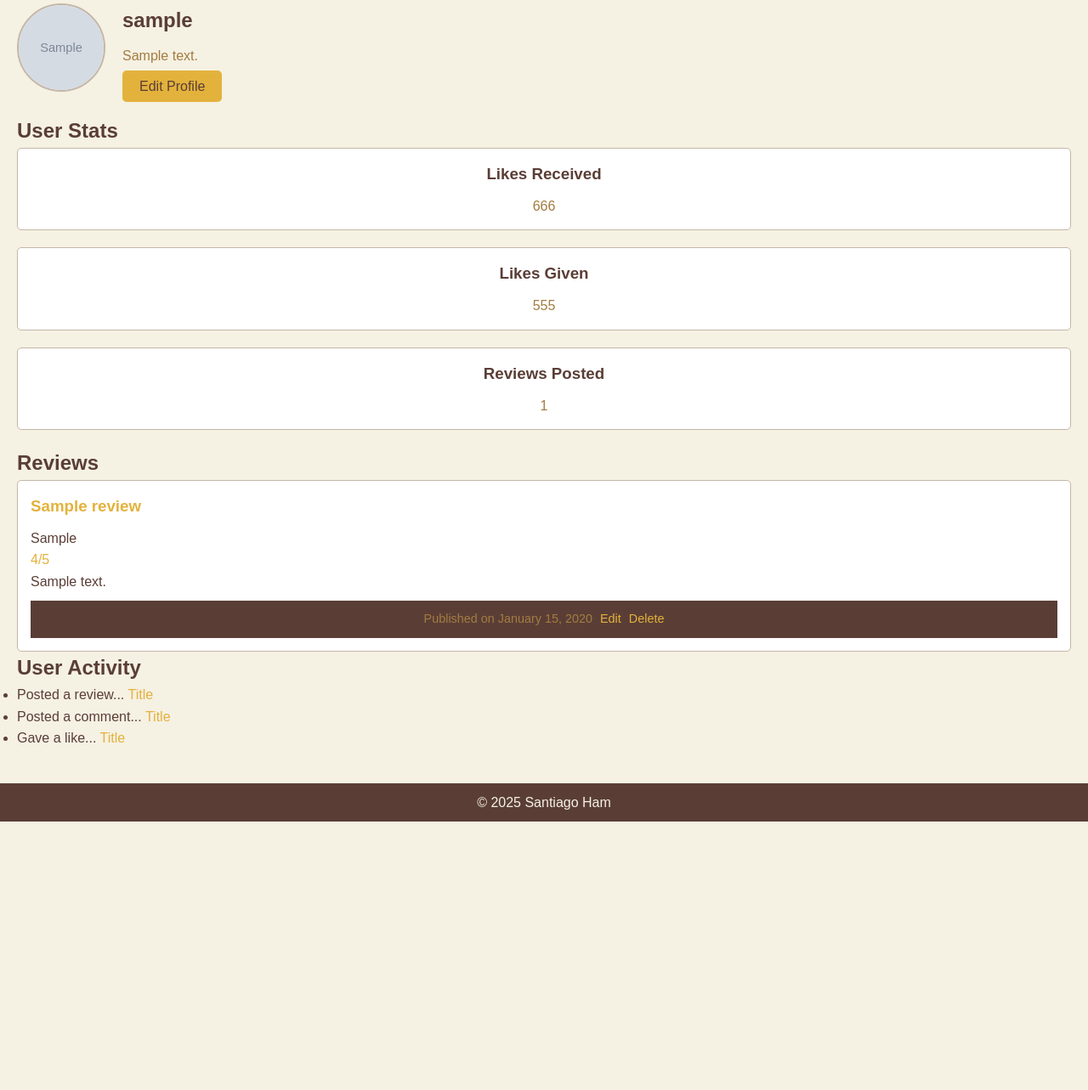
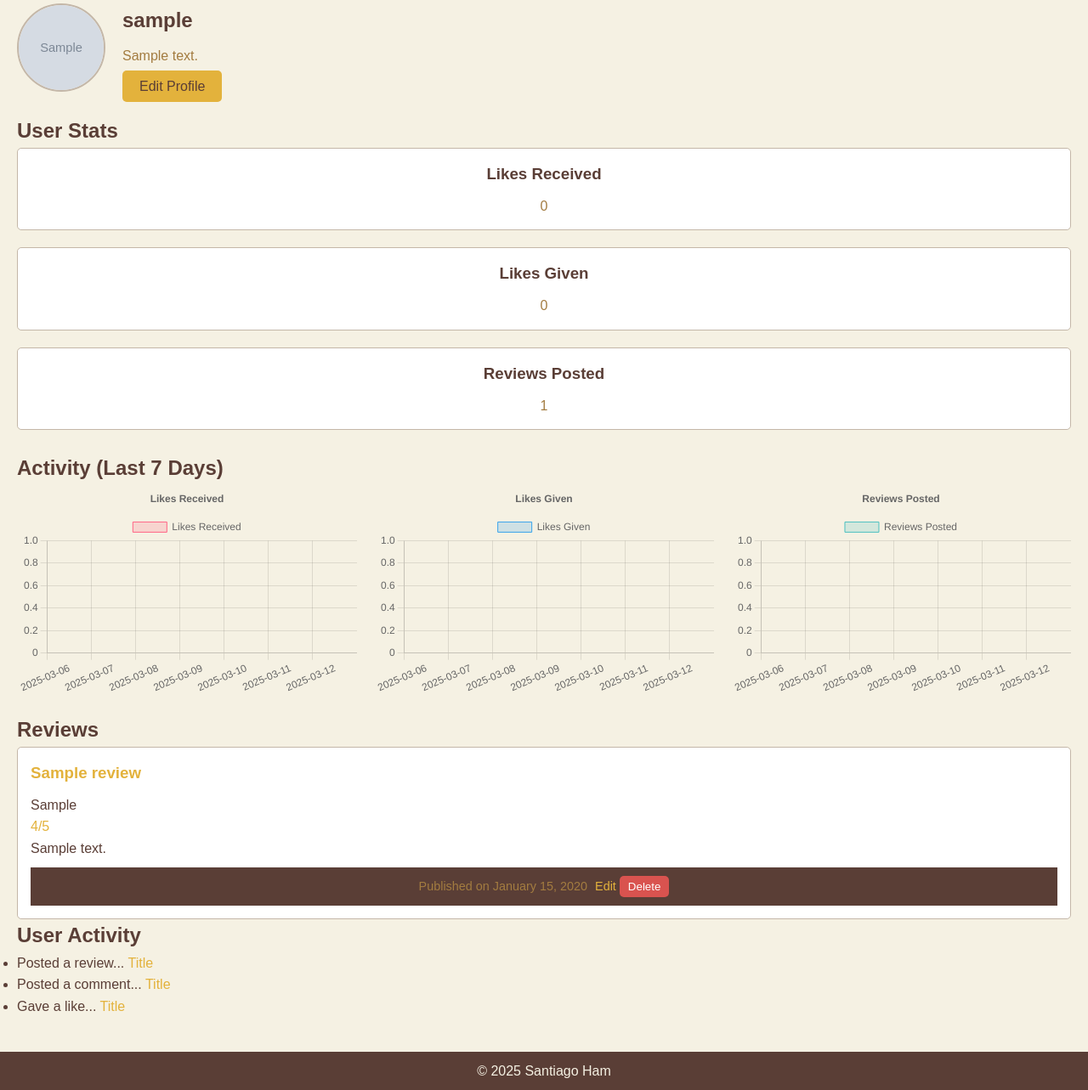
Before and after one commit to Mercutio3/mediaforum-project, a PHP site: page /profile.php in a window 1280 px wide. Shown: the part 113-1396 px from the top of the page at 85% size. Before the commit the page ends 1080 px from the top, so only its background shows below. Run offline with PHP 8.4, Linux system fonts and the light colour scheme; the visitor is signed in with stand-in values (Sample User, id 1); tables that the repository leaves empty or names only in its code hold one stand-in row (values such as "Sample post"); grey boxes marked "Sample" are stand-in pictures.

Commit message:
Fixed notif. filters. Added ability to delete review.

```diff
--- a/css/profile.css
+++ b/css/profile.css
@@ -134,3 +134,46 @@
     text-decoration: underline;
     color: #D49C2E;
 }
+
+.stats-charts {
+    display: flex;
+    flex-wrap: wrap;
+    gap: 20px;
+    justify-content: space-between;
+}
+
+.stat-chart-div {
+    flex: 1 1 calc(33.33% - 20px);
+    min-width: 250px;
+    max-width: 100%;
+    height: 250px;
+}
+
+@media(max-width: 768px) {
+    .chart-container {
+        flex: 1 1 100%;
+    }
+}
+
+#likesReceivedChart, #likesGivenChart, #reviewsPostedChart {
+    width: 100% !important;
+    height: 100% !important;
+}
+
+.delete-review {
+    background: #D9534F;
+    color: #FFF;
+    padding: 5px 10px;
+    border: none;
+    border-radius: 5px;
+    cursor: pointer;
+    transition: background 0.3s ease;
+}
+
+#delete-review:hover {
+    background: #C0302C;
+}
+
+#delete-review:active {
+    background: #FF6B6B;
+}
--- /dev/null
+++ b/javascript/profile.js
@@ -0,0 +1,133 @@
+document.addEventListener("DOMContentLoaded", function () {
+    const reviewGrid = document.querySelector(".profile-reviews-grid");
+    console.log("Stats: ", userStats);
+    async function deleteReview(reviewId){
+        try {
+            const response = await fetch("../php/review-delete.php", {
+                method: "POST",
+                headers: {
+                    "Content-Type": "application/json",
+                },
+                body: JSON.stringify({
+                    review_id: reviewId,
+                }),
+            });
+            const data = await response.json();
+
+            if(data.success) {
+                const reviewElement = document.querySelector(`.profile-review-card[data-id="${reviewId}"]`);
+                if(reviewElement) {
+                    reviewElement.remove();
+                }
+            } else {
+                alert(data.message || "Failed to delete.");
+            }
+        } catch (error) {
+            console.error("Couldn't delete review: ", error);
+            alert("Error. Try again.");
+        }
+    }
+
+    reviewGrid.addEventListener("click", function (event) {
+        if(event.target.classList.contains("delete-review")) {
+            const reviewElement = event.target.closest(".profile-review-card");
+            const reviewId = parseInt(reviewElement.getAttribute("data-id"));
+
+            if(confirm("Are you sure you want to delete this?")) {
+                deleteReview(reviewId);
+            }
+        }
+    })
+
+    function generateLabels() {
+        const labels = [];
+        for(let i = 6; i >= 0; i--) {
+            const date = new Date();
+            date.setDate(date.getDate() - i);
+            labels.push(date.toISOString().split("T")[0]);
+        }
+        return labels;
+    }
+
+    function mapDataToLabels(data, labels) {
+        const counts = new Array(labels.length).fill(0);
+        data.forEach(entry => {
+            const index = labels.indexOf(entry.date);
+            if(index !== -1){
+                counts[index] = entry.likes_received || entry.likes_given || entry.reviews_posted;
+            }
+        });
+        return counts;
+    }
+
+    const labels = generateLabels();
+    const likesReceivedData = {
+        labels: labels,
+        datasets: [{
+            label: "Likes Received",
+            data: mapDataToLabels(userStats.likesReceived, labels),
+            backgroundColor: "rgba(255, 99, 132, 0.2)",
+            borderColor: "rgba(255, 99, 132, 1)",
+            borderWidth: 1
+        }]
+    };
+
+    const likesGivenData = {
+        labels: labels,
+        datasets: [{
+            label: "Likes Given",
+            data: mapDataToLabels(userStats.likesGiven, labels),
+            backgroundColor: "rgba(54, 162, 235, 0.2)",
+            borderColor: "rgba(54, 162, 235, 1)",
+            borderWidth: 1
+        }]
+    };
+
+    const reviewsPostedData = {
+        labels: labels,
+        datasets: [{
+            label: "Reviews Posted",
+            data: mapDataToLabels(userStats.reviewsPosted, labels),
+            backgroundColor: "rgba(75, 192, 192, 0.2)",
+            borderColor: "rgba(75, 192, 192, 1)",
+            borderWidth: 1
+        }]
+    };
+
+    createChart("likesReceivedChart", likesReceivedData);
+    createChart("likesGivenChart", likesGivenData);
+    createChart("reviewsPostedChart", reviewsPostedData);
+
+    function createChart(canvasId, chartData){
+        const ctx = document.getElementById(canvasId);
+        if(!ctx) {
+            console.error(`Canvas ID ${canvasId} not found!`);
+            return;
+        }
+
+        try {
+            new Chart(ctx, {
+                type: "bar",
+                data: chartData,
+                options: {
+                    responsive: true,
+                    maintainAspectRatio:false,
+                    scales: {
+                        y: {
+                            beginAtZero: true
+                        }
+                    },
+                    plugins: {
+                        title: {
+                            display: true,
+                            text: chartData.datasets[0].label
+                        }
+                    }
+                }
+            });
+            console.log(`Chart for ${canvasId} created.`);
+        } catch (error) {
+            console.error(`Couldn't create chart for ${canvasId}: `, error);
+        }
+    }
+});
--- a/notifications.php
+++ b/notifications.php
@@ -39,8 +39,8 @@ if(!isset($_SESSION["user_id"])) {
             <h2>Notifications</h2>
             <section id="notification-filters">
                 <button class="button-filter active" data-filter="all">All</button>
-                <button class="button-filter" data-filter="likes">Likes</button>
-                <button class="button-filter" data-filter="comments">Comments</button>
+                <button class="button-filter" data-filter="like">Likes</button>
+                <button class="button-filter" data-filter="comment">Comments</button>
             </section>
 
             <section id="notifications"></section>
--- a/php/comment.php
+++ b/php/comment.php
@@ -10,7 +10,7 @@ if(!issset($_SESSION["user_id"])){
 }
 
 $rawData = file_get_contents("php://input");
-$data = json_encode($rawData, true);
+$data = json_decode($rawData, true);
 
 if(!isset($data["review_id"]) || !isset($data["content"])){
     echo json_encode(["success" => false, "message" => "Review ID and content required."]);
@@ -36,7 +36,7 @@ try {
     $stmt->execute(["review_id" => $reviewId]);
     $reviewOwner = $stmt->fetch();
 
-    if($reviewOwner) {
+    if($reviewOwner && $reviewOwner["user_id"] !== $userId) {
         //SQL query to add notification to notifications table
         $stmt = $conn->prepare("
             INSERT INTO notificiations (user_id, type, source_user_id, review_id, content)
--- a/profile.php
+++ b/profile.php
@@ -25,6 +25,39 @@ try {
 
     //If a user doesn't have a profile picture, display the default
     $profilePicture = $user["profile_picture"] ? $user["profile_picture"] : "images/default-pp.png";
+
+    //Get likes received for past 7 days
+    $stmt = $conn->prepare("
+        SELECT DATE(likes.created_at) AS date, COUNT(likes.id) AS likes_received
+        FROM likes
+        JOIN reviews ON likes.review_id = reviews.id
+        WHERE reviews.user_id = :user_id AND likes.created_at >= NOW() - INTERVAL 7 DAY
+        GROUP BY DATE(likes.created_at)
+    ");
+    $stmt->execute(["user_id" => $profileUserId]);
+    $likesReceived = $stmt->fetchAll(PDO::FETCH_ASSOC);
+    $likesReceivedCount = array_sum(array_column($likesReceived, "likes_received"));
+
+    //Get likes given for past 7 days
+    $stmt = $conn->prepare("
+        SELECT DATE(created_at) AS date, COUNT(id) AS likes_given
+        FROM likes
+        WHERE user_id = :user_id AND created_at >= NOW() - INTERVAL 7 DAY
+        GROUP BY DATE(created_at)
+    ");
+    $stmt->execute(["user_id" => $profileUserId]);
+    $likesGiven = $stmt->fetchAll(PDO::FETCH_ASSOC);
+    $likesGivenCount = array_sum(array_column($likesGiven, "likes_given"));
+
+    //Get reviews posted for past 7 days
+    $stmt = $conn->prepare("
+        SELECT DATE(created_at) AS date, COUNT(id) AS reviews_posted
+        FROM reviews
+        WHERE user_id = :user_id AND created_at >= NOW() - INTERVAL 7 DAY
+        GROUP BY DATE(created_at)
+    ");
+    $stmt->execute(["user_id" => $profileUserId]);
+    $reviewsPosted = $stmt->fetchAll(PDO::FETCH_ASSOC);
 } catch (PDOException $e) {
     die("Error fetching user data: " . $e->getMessage());
 }
@@ -48,6 +81,7 @@ try {
         <meta name="viewport" content="width=device-width, initial-scale=1.0">
         <link rel="stylesheet" type="text/css" href="css/global.css">
         <link rel="stylesheet" type="text/css" href="css/profile.css">
+        <script src="https://cdn.jsdelivr.net/npm/chart.js"></script>
     </head>
     <body>
         <header>
@@ -85,15 +119,28 @@ try {
                 <div class="user-stats">
                     <div class="user-stat">
                         <h3>Likes Received</h3>
-                        <p>666</p>
+                        <p><?php echo $likesReceivedCount; ?></p>
                     </div>
                     <div class="user-stat">
                         <h3>Likes Given</h3>
-                        <p>555</p>
+                        <p><?php echo $likesGivenCount; ?></p>
                     </div>
                     <div class="user-stat">
                         <h3>Reviews Posted</h3>
                         <p><?php echo count($reviews); ?></p>
+                    </div>
+                </div>
+                <br>
+                <h2>Activity (Last 7 Days)</h2>
+                <div class="stats-charts">
+                    <div class="stat-chart-div">
+                        <canvas id="likesReceivedChart"></canvas>
+                    </div>
+                    <div class="stat-chart-div">
+                        <canvas id="likesGivenChart"></canvas>
+                    </div>
+                    <div class="stat-chart-div">
+                        <canvas id="reviewsPostedChart"></canvas>
                     </div>
                 </div>
             </section>
@@ -102,7 +149,7 @@ try {
                 <h2>Reviews</h2>
                 <div class="profile-reviews-grid">
                     <?php foreach ($reviews as $review): ?>
-                        <article class="profile-review-card">
+                        <article class="profile-review-card" data-id="<?php echo $review["id"]; ?>">
                             <h3><a href="review.html?id=<?php echo $review["id"]; ?>"><?php echo htmlspecialchars($review["title"]); ?></a></h3>
                             <p class="media-type"><?php echo htmlspecialchars($review["media_type"]); ?></p>
                             <p class="rating"><?php echo $review["rating"]; ?>/5</p>
@@ -111,7 +158,7 @@ try {
                                 <span>Published on <?php echo date("F j, Y", strtotime($review["created_at"])); ?></span>
                                 <?php if ($profileUserId === $_SESSION["user_id"]): ?>
                                     <a href="editReview.html?id=<?php echo $review["id"]; ?>">Edit</a>
-                                    <a href="deleteReview.html?id=<?php echo $review["id"]; ?>">Delete</a>
+                                    <button class="delete-review">Delete</button>
                                 <?php endif; ?>
                             </footer>
                         </article>
@@ -131,6 +178,13 @@ try {
         <footer>
             <p>&copy 2025 Santiago Ham</p>
         </footer>
-        <script src=""></script>
+        <script>
+            const userStats = {
+                likesGiven: <?php echo json_encode($likesGiven); ?>,
+                likesReceived: <?php echo json_encode($likesReceived); ?>,
+                reviewsPosted: <?php echo json_encode($reviewsPosted); ?>
+            };
+        </script>
+        <script src="javascript/profile.js"></script>
     </body>
 </html>
```
Also changed, not shown: javascript/notifications.js (+22 -2 lines), php/like.php (+6 -4 lines), php/review-delete.php (added, +40 -0 lines).
